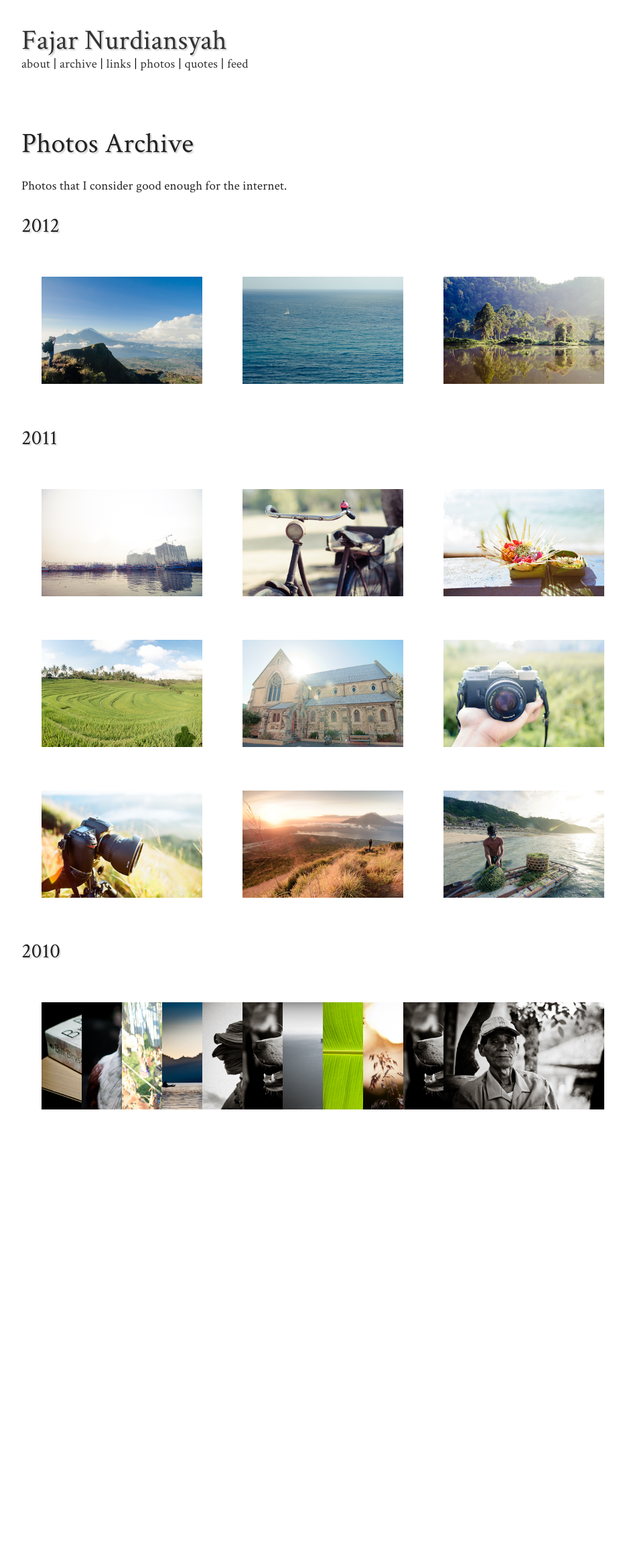
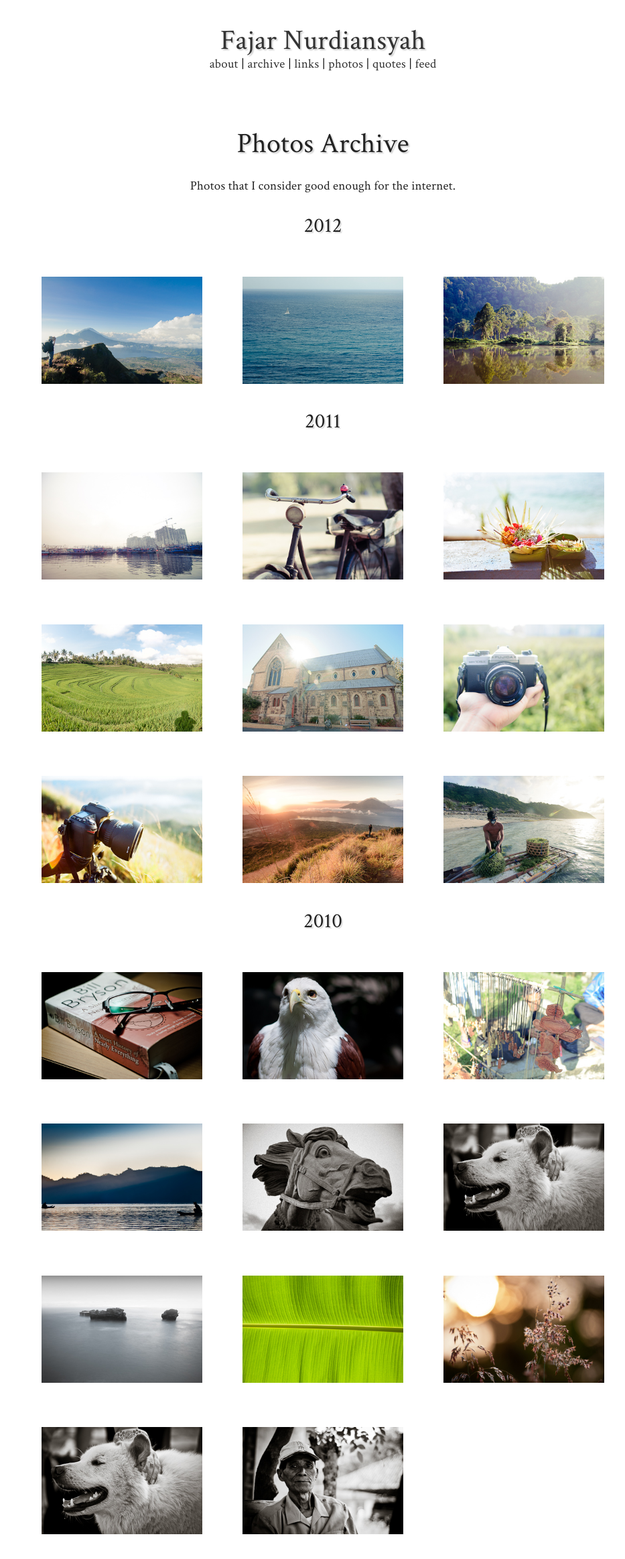
Before and after one commit to fajarnurdiansyah/fajarnurdiansyah.github.com, a Jekyll site: the page built from photos/index.html, in a window 1280 px wide. Shown: the whole page at 67% size, without its empty margins (158-1091 px from the left). Built offline with Jekyll 4.4.1, drawn with Linux system fonts in a browser that asks for light colours; Markdown is read by kramdown in place of the engine named in the settings; before the commit the page ends 1663 px from its top, so only the background shows below that.

```diff
--- a/_layouts/photoarchive.html
+++ b/_layouts/photoarchive.html
@@ -33,7 +26,6 @@
 		ga.src = ('https:' == document.location.protocol ? 'https://ssl' : 'http://www') + '.google-analytics.com/ga.js';
 		var s = document.getElementsByTagName('script')[0]; s.parentNode.insertBefore(ga, s);
 	  })();
-
 	</script>
 </head>
 <body class="photoarchive">
--- a/css/style.css
+++ b/css/style.css
@@ -333,6 +333,7 @@ a:hover, article a:hover, .posttitle a:hover{
 	margin: 30px;
 	max-width: 240px;
 	border: 1px;
+	float: left;
 }
 
 .archivephoto img{
@@ -415,4 +416,8 @@ blockquote .corps{
 
 .photoarchive{
     width: 900px;
+    text-align: center;
 }
+.photoarchive .title{
+    width: 100%;
+}
```
Also changed, not shown: other parts of _layouts/photoarchive.html (+0 -7 lines).
